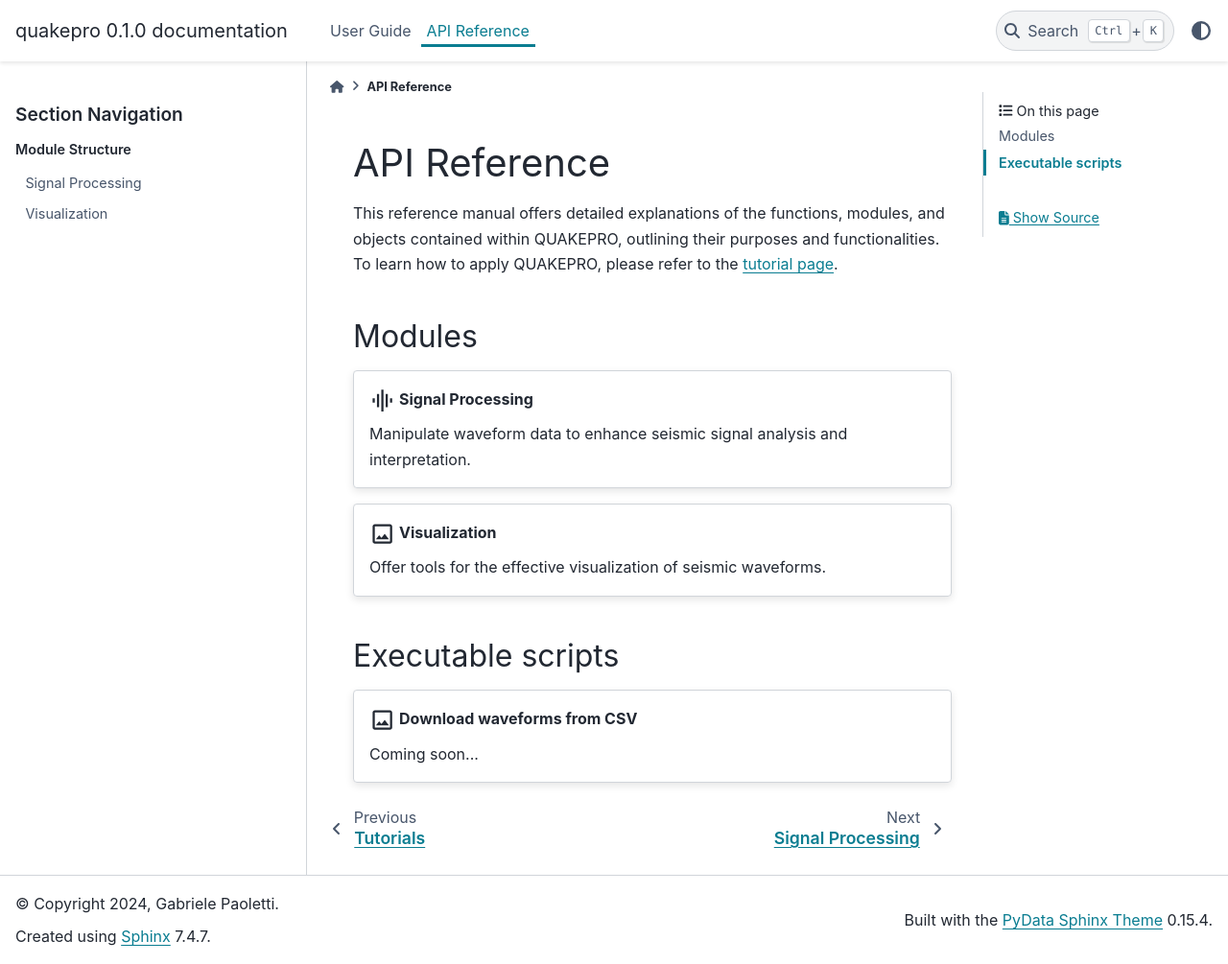
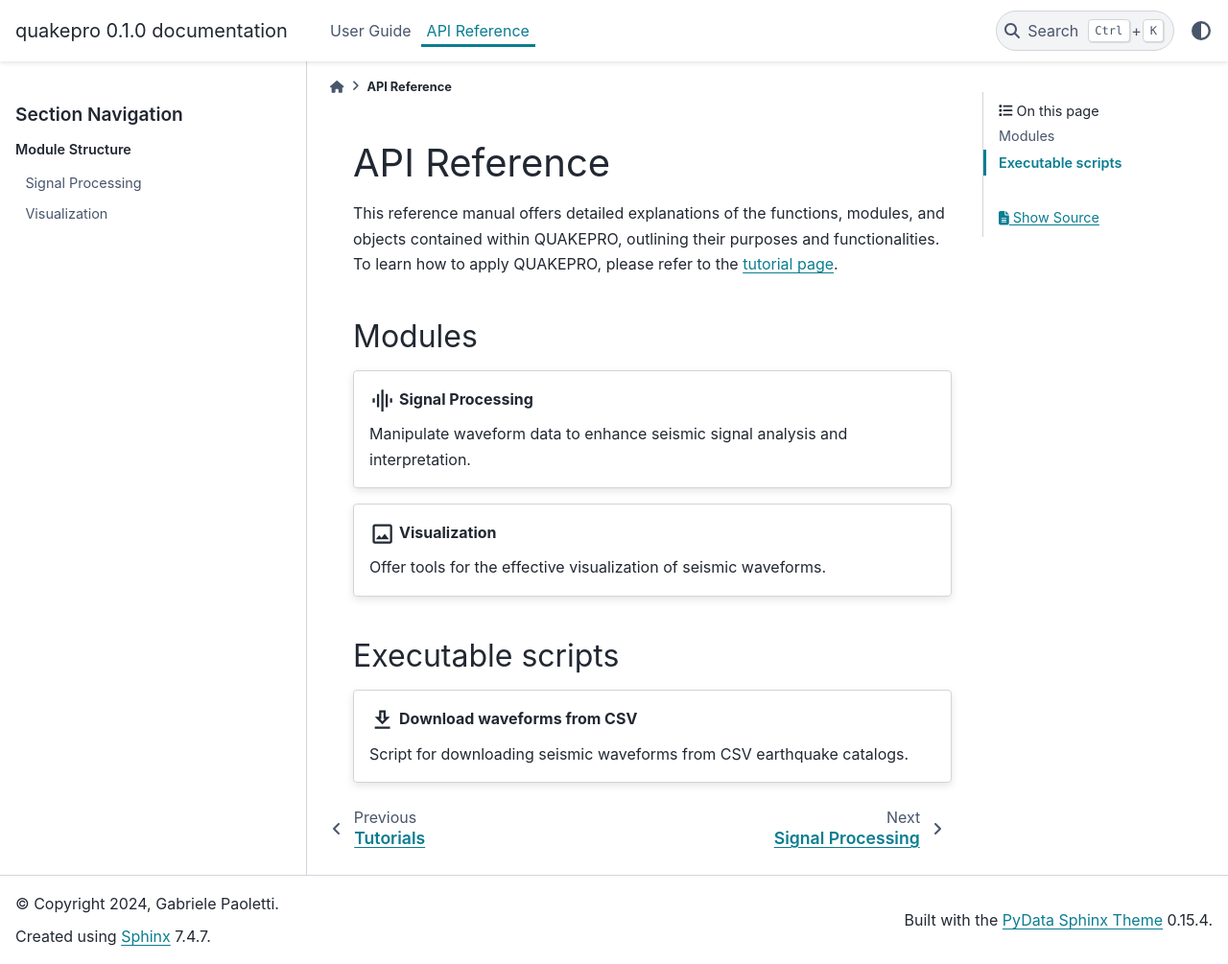
Before and after one commit to gabrielepaoletti/quakepro, a Sphinx documentation site: the page built from docs/source/api_reference.rst, in a window 1280 px wide and 1005 px high. Shown: the whole window at 96% size. Built offline with Sphinx 7.4.7 and the PyData theme 0.15.4, drawn with Linux system fonts in a browser that asks for light colours.

Commit message:
Update docs

```diff
--- a/docs/source/api_reference.rst
+++ b/docs/source/api_reference.rst
@@ -29,8 +29,8 @@ Modules
 Executable scripts
 ------------------
 
-.. card:: :material-outlined:`image;1.7em` Download waveforms from CSV
+.. card:: :material-outlined:`download;1.7em` Download waveforms from CSV
    :link: documentation/scripts/fetcher_csv
    :link-type: doc
 
-   Coming soon...
+   Script for downloading seismic waveforms from CSV earthquake catalogs.
```
